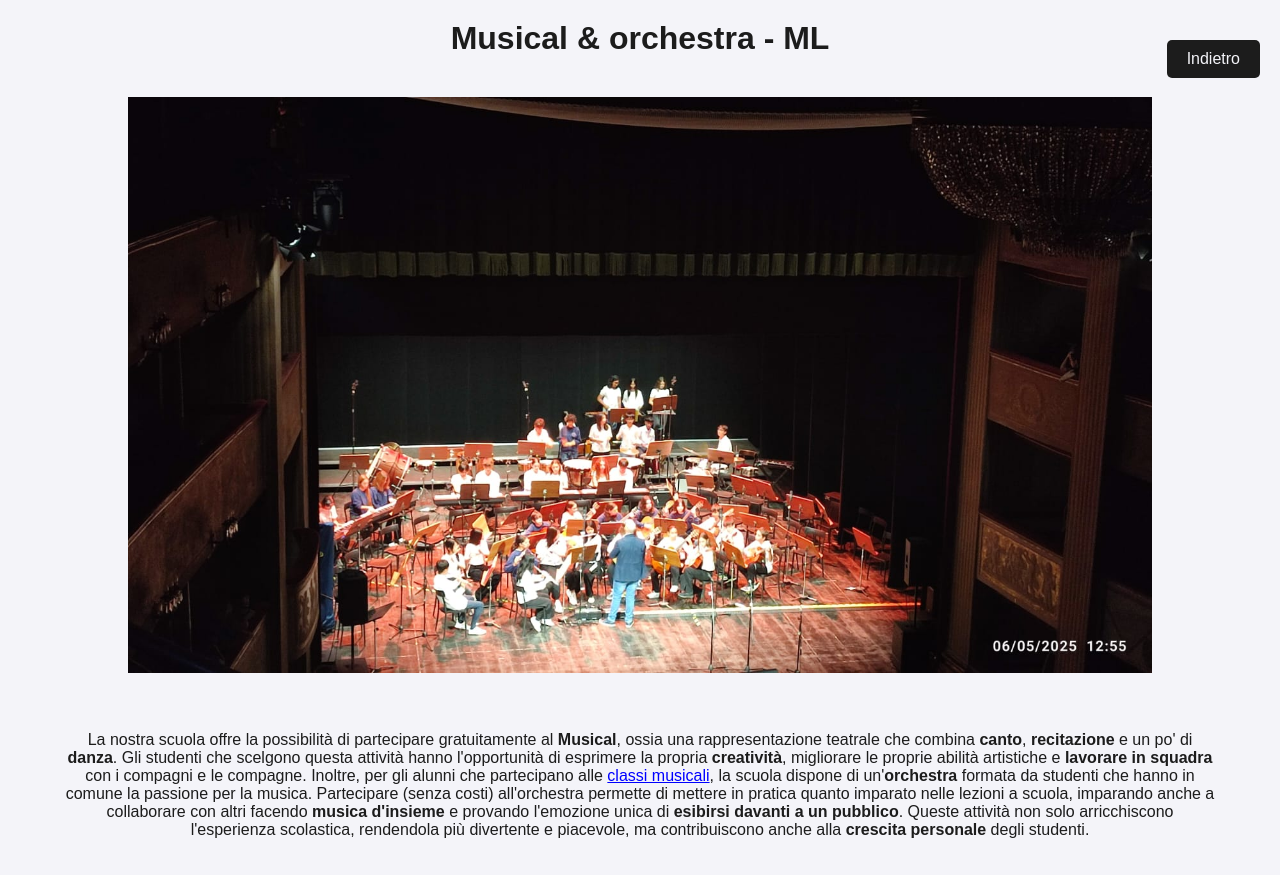
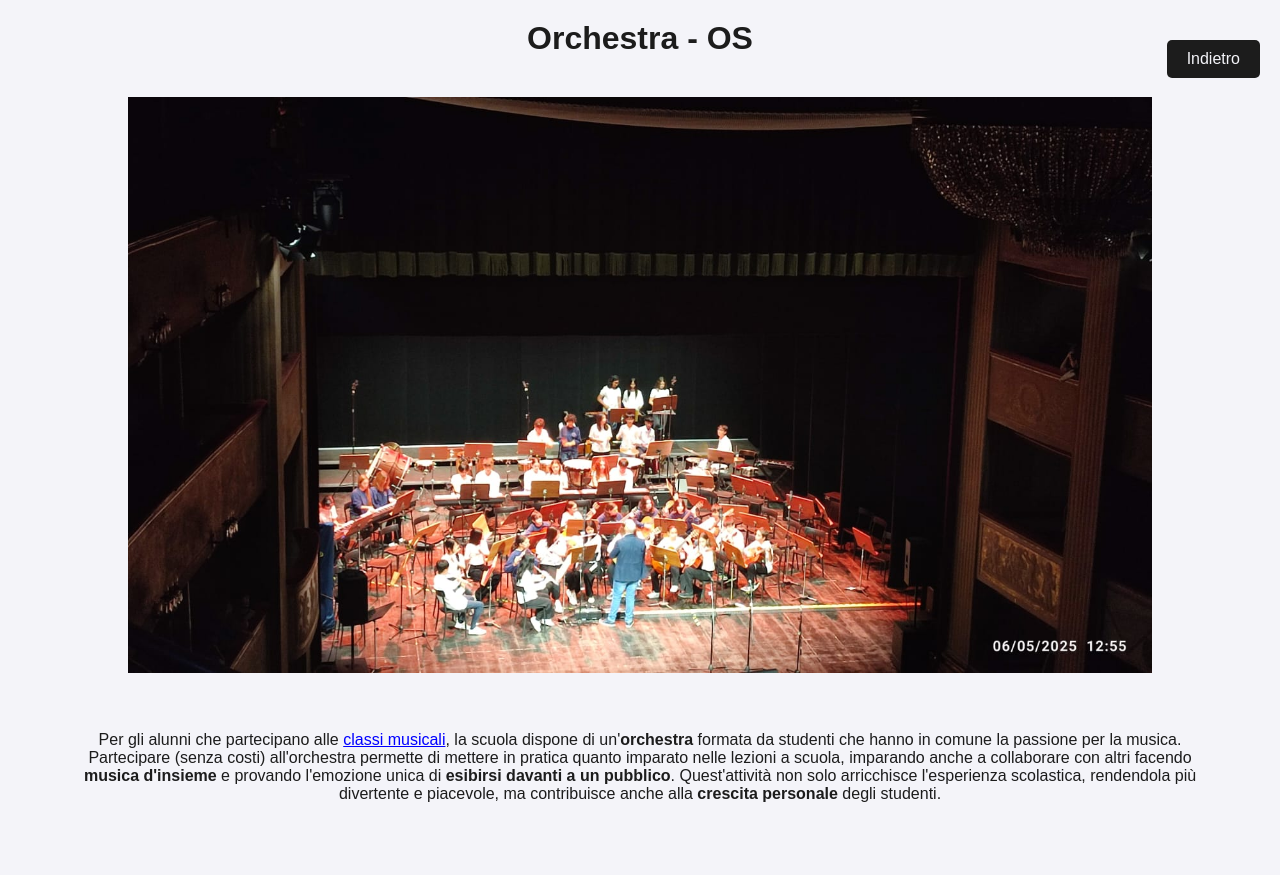
Before and after one commit to Gematsam-X/InteractiveCDPDepliant, a plain HTML site: page src/elements/os.html in a window 1280 px wide. After the commit the page ends 842 px from the top, so only its background shows below. Drawn offline with Linux system fonts and the light colour scheme; a web font is replaced by a local one.

```diff
--- a/src/elements/ml.html
+++ b/src/elements/os.html
@@ -2,7 +2,7 @@
   <head>
     <meta charset="utf-8" />
     <meta content="width=device-width, initial-scale=1.0" name="viewport" />
-    <title>Musical & orchestra - ML</title>
+    <title>Orchestra - OS</title>
     <meta
       content="La Tavola Periodica delle Informazioni Utili è un depliant interattivo della scuola Carlo del Prete, istituto comprensivo Pia Pera."
       name="description"
@@ -30,16 +30,10 @@
     <link href="https://interactivecdpdepliant.netlify.app/" rel="canonical" />
   </head>
   <body>
-    <h1>Musical & orchestra - ML</h1>
-    <img src="./assets/ml.jpg" alt="Musical & Orchestra" />
+    <h1>Orchestra - OS</h1>
+    <img src="./assets/os.jpg" alt="Orchestra" />
     <p>
-      La nostra scuola offre la possibilità di partecipare gratuitamente al
-      <b>Musical</b>, ossia una rappresentazione teatrale che combina
-      <b>canto</b>, <b>recitazione</b> e un po' di <b>danza</b>. Gli studenti
-      che scelgono questa attività hanno l'opportunità di esprimere la propria
-      <b>creatività</b>, migliorare le proprie abilità artistiche e
-      <b>lavorare in squadra</b>
-      con i compagni e le compagne. Inoltre, per gli alunni che partecipano alle
+      Per gli alunni che partecipano alle
       <a href="./cm.html">classi musicali</a>, la scuola dispone di un'<b
         >orchestra</b
       >
@@ -47,10 +41,9 @@
       Partecipare (senza costi) all'orchestra permette di mettere in pratica
       quanto imparato nelle lezioni a scuola, imparando anche a collaborare con
       altri facendo <b>musica d'insieme</b> e provando l'emozione unica di
-      <b>esibirsi davanti a un pubblico</b>. Queste attività non solo
-      arricchiscono l'esperienza scolastica, rendendola più divertente e
-      piacevole, ma contribuiscono anche alla <b>crescita personale</b> degli
-      studenti.
+      <b>esibirsi davanti a un pubblico</b>. Quest'attività non solo arricchisce
+      l'esperienza scolastica, rendendola più divertente e piacevole, ma
+      contribuisce anche alla <b>crescita personale</b> degli studenti.
     </p>
     <a href="/src/index.html"><button class="back">Indietro</button></a>
     <script src="../js/theme.js"></script>
```
Also changed, not shown: src/index.html (+1 -3 lines), src/elements/assets/gs.jpg, src/elements/assets/os.jpg (renamed from src/elements/assets/ml.jpg).
